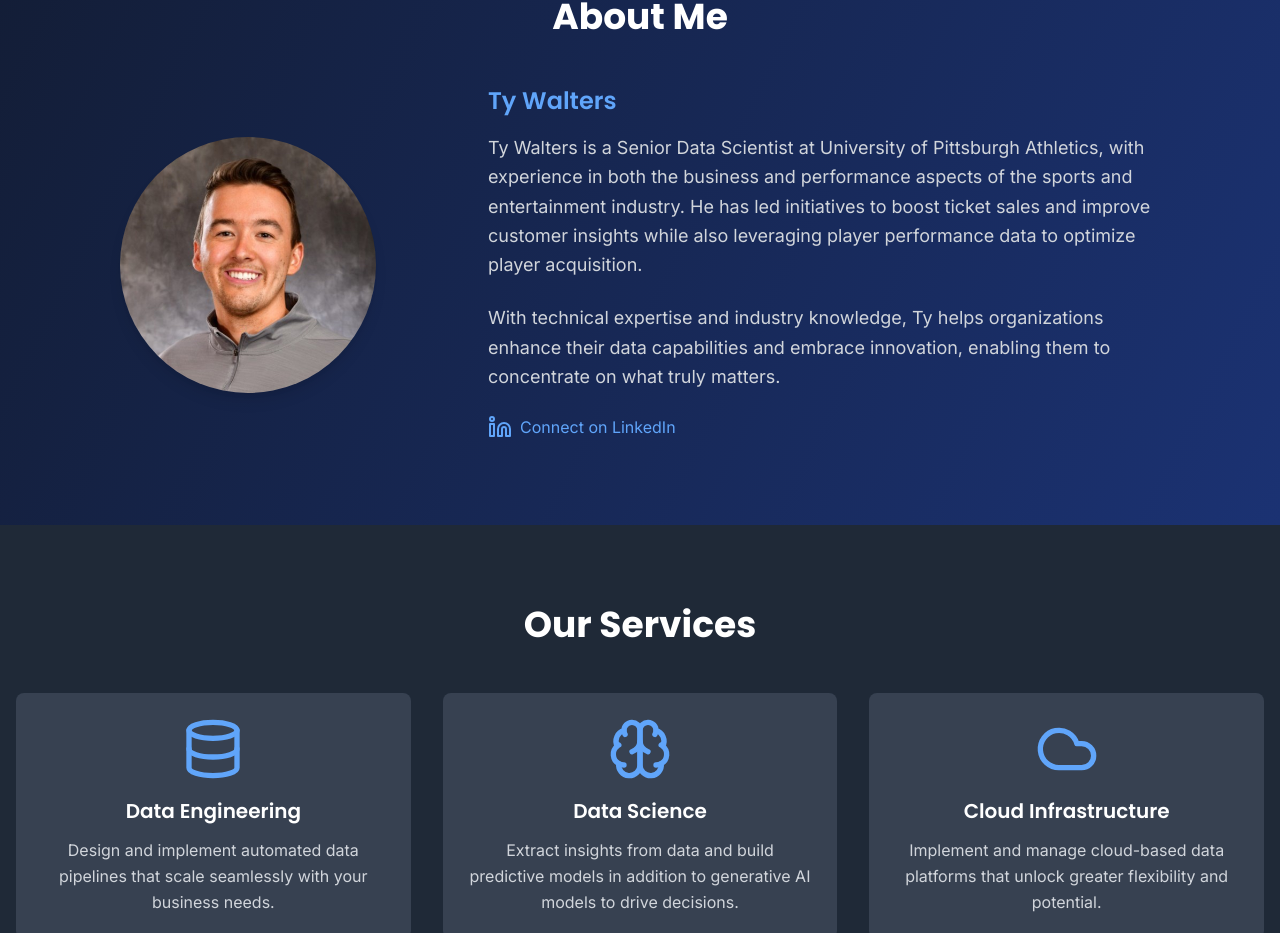
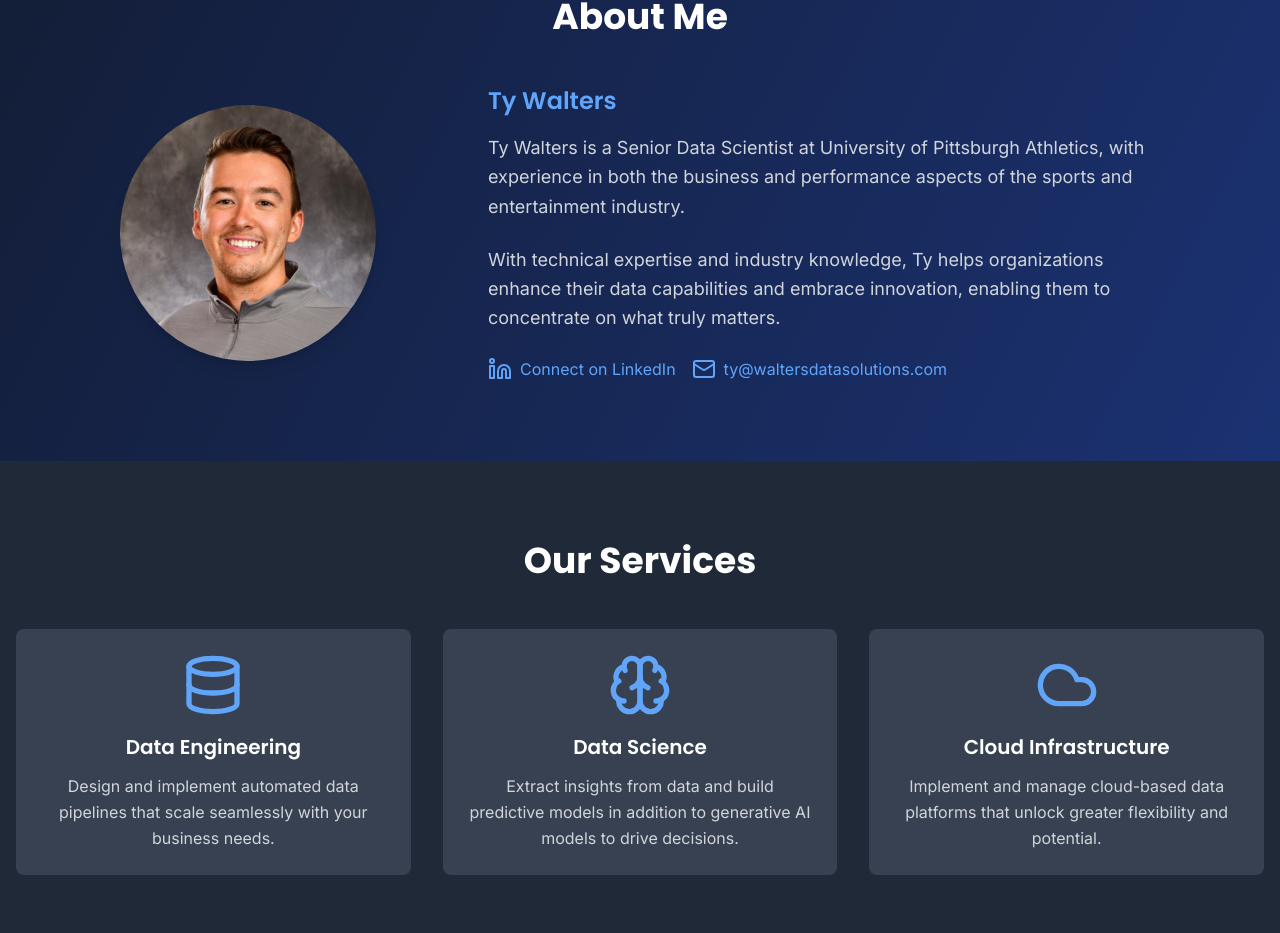
Before and after one commit to Walters-Data-Solutions/waltersdatasolutions.com, a Next.js app: page / in a window 1280 px wide. Shown: the part 839-1772 px from the top of the page. Built offline with nearby package versions, Linux system fonts and the light colour scheme.

Commit message:
update to add email link

```diff
--- a/app/components/About.tsx
+++ b/app/components/About.tsx
@@ -1,5 +1,5 @@
 import Image from 'next/image'
-import { Linkedin } from 'lucide-react'
+import { Linkedin, Mail } from 'lucide-react'
 
 export default function About() {
   return (
@@ -21,15 +21,14 @@ export default function About() {
             <p className="text-gray-700 dark:text-gray-300 text-lg leading-relaxed mb-6">
               Ty Walters is a Senior Data Scientist at University of Pittsburgh Athletics,
               with experience in both the business and performance aspects of the sports and entertainment industry.
-               He has led initiatives to boost ticket sales and improve customer insights
-               while also leveraging player performance data to optimize player acquisition.
             </p>
              <p className="text-gray-700 dark:text-gray-300 text-lg leading-relaxed mb-6">
              With technical expertise and industry knowledge, Ty helps organizations enhance their data capabilities
               and embrace innovation, enabling them to concentrate on what truly matters.
             </p>
+            <div className="flex flex-col sm:flex-row justify-center lg:justify-start items-center gap-4">
               <a
-              href="https://www.linkedin.com/in/ty-walters"
+                href="https://www.linkedin.com/in/tywalters"
                 target="_blank"
                 rel="noopener noreferrer"
                 className="inline-flex items-center text-blue-600 dark:text-blue-400 hover:text-blue-800 dark:hover:text-blue-300 transition-colors"
@@ -37,6 +36,14 @@ export default function About() {
                 <Linkedin className="w-6 h-6 mr-2" />
                 Connect on LinkedIn
               </a>
+              <a
+                href="mailto:ty@waltersdatasolutions.com"
+                className="inline-flex items-center text-blue-600 dark:text-blue-400 hover:text-blue-800 dark:hover:text-blue-300 transition-colors"
+              >
+                <Mail className="w-6 h-6 mr-2" />
+                ty@waltersdatasolutions.com
+              </a>
+            </div>
           </div>
         </div>
       </div>
```
Lines whose indentation alone changed are shown as unchanged.
